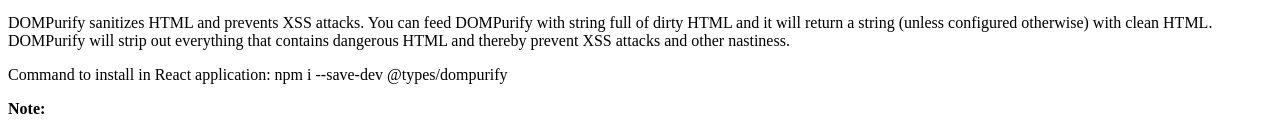
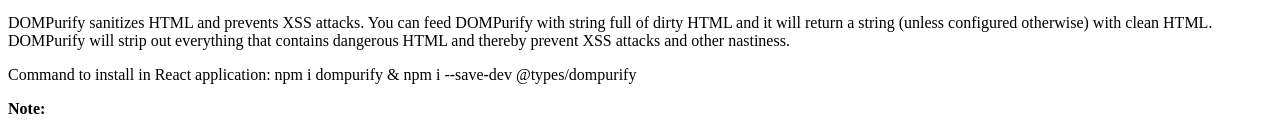
Before and after one commit to santosh-koganole/ReactDomPurify, a React (Vite) app: page / in a window 1280 px wide. Shown: the part 141-275 px from the top of the page. Built offline with nearby package versions, Linux system fonts and the light colour scheme.

Commit message:
added command

```diff
--- a/src/App.tsx
+++ b/src/App.tsx
@@ -39,7 +39,7 @@
           out everything that contains dangerous HTML and thereby prevent XSS
           attacks and other nastiness.`}
         </p>
-        <p>{`Command to install in React application:  npm i --save-dev @types/dompurify`}</p>
+        <p>{`Command to install in React application: npm i dompurify & npm i --save-dev @types/dompurify`}</p>
 
         <b>Note: </b>
         <ol>
```
